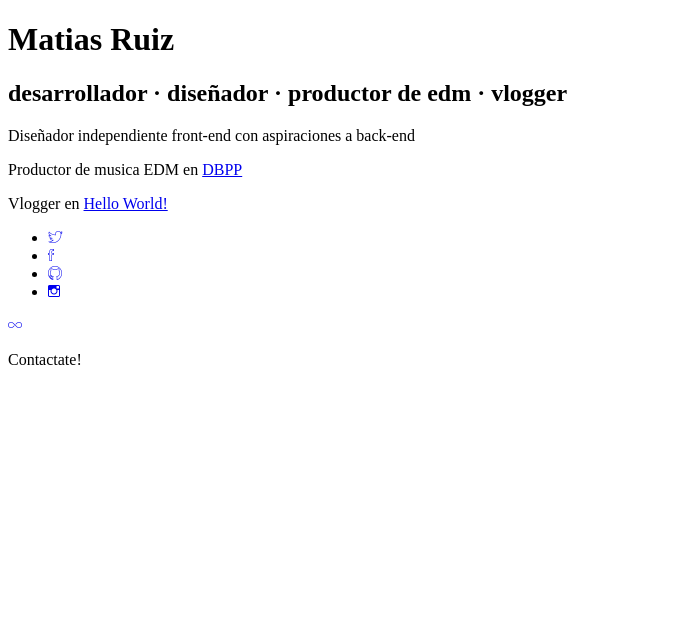
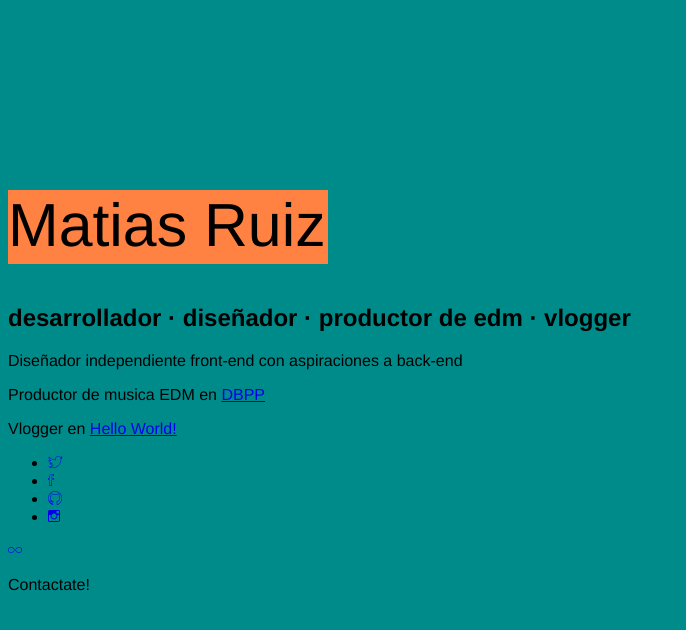
Before and after one commit to 98ruizmatias/Matias, a plain HTML site: page index.html in a window 1280 px wide. Shown: the whole page, without its empty margins (0-686 px from the left). Drawn offline with nearby package versions, Linux system fonts and the light colour scheme.

Commit message:
Agregados

```diff
--- a/index.html
+++ b/index.html
@@ -9,7 +9,7 @@
 
 	<head>
 
-		<h1>Matias Ruiz</h1>
+		<h1 id="nombre">Matias Ruiz</h1>
 		<h2>desarrollador · diseñador · productor de edm · vlogger</h2>
 		<p>Diseñador independiente front-end con aspiraciones a back-end</p>
 		<p>Productor de musica EDM en <a href="https://soundcloud.com/dbp-project">DBPP</a> </p>
--- a/styles.css
+++ b/styles.css
@@ -1,5 +1,17 @@
 body
 {
-
+	font-family: Helvetica;
+	background-color: #008B8B;
 
 }
+
+#nombre
+{
+	"HelveticaNeue-Light", "Helvetica Neue Light", "Helvetica Neue", Helvetica, Arial, "Lucida Grande", sans-serif;
+	font-weight: 100;
+    font-size: 380%;
+    height: 74px;
+    width: 320px;
+    margin-top: 15%;
+	background-color: #FF8243;
+}
```
